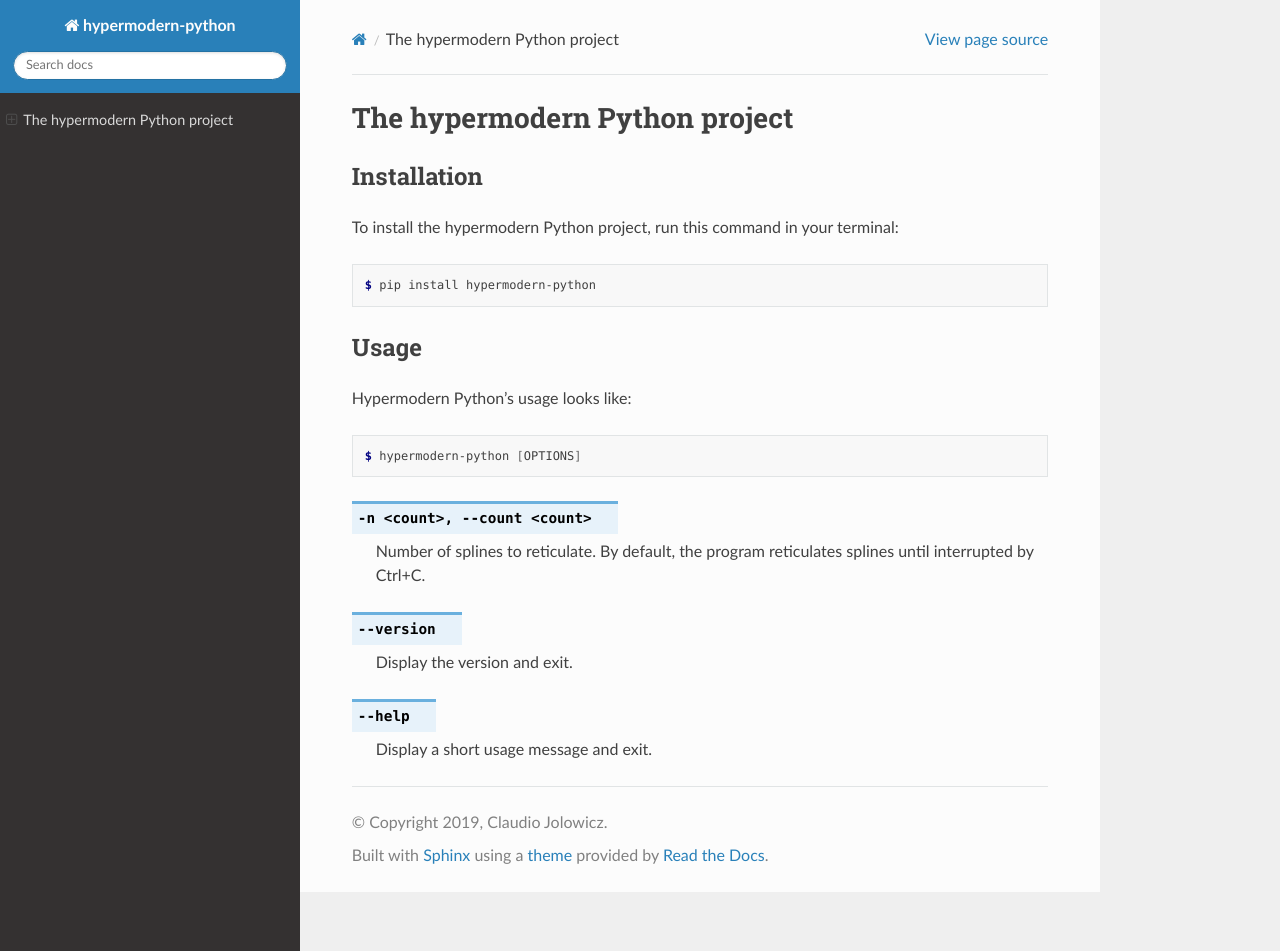
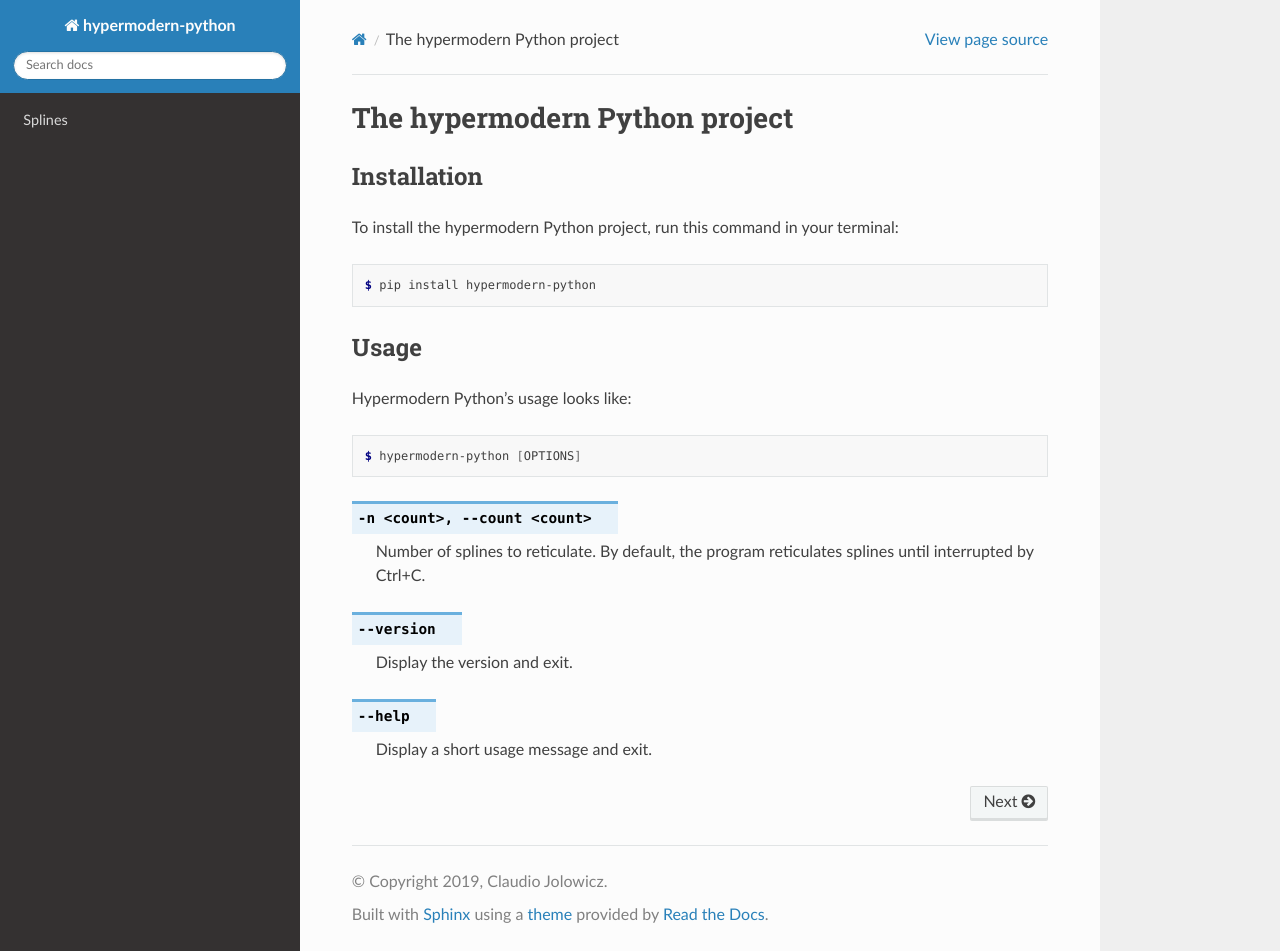
Before and after one commit to cjolowicz/hypermodern-python, a Sphinx documentation site: the page built from docs/index.rst, in a window 1280 px wide and 951 px high. Built offline with Sphinx 7.4.7 and the Read the Docs theme 2.0.0, drawn with Linux system fonts in a browser that asks for light colours.

```diff
--- a/docs/index.rst
+++ b/docs/index.rst
@@ -31,3 +31,9 @@ Hypermodern Python's usage looks like:
 .. option:: --help
 
     Display a short usage message and exit.
+
+.. toctree::
+  :hidden:
+  :maxdepth: 2
+
+  splines
```
